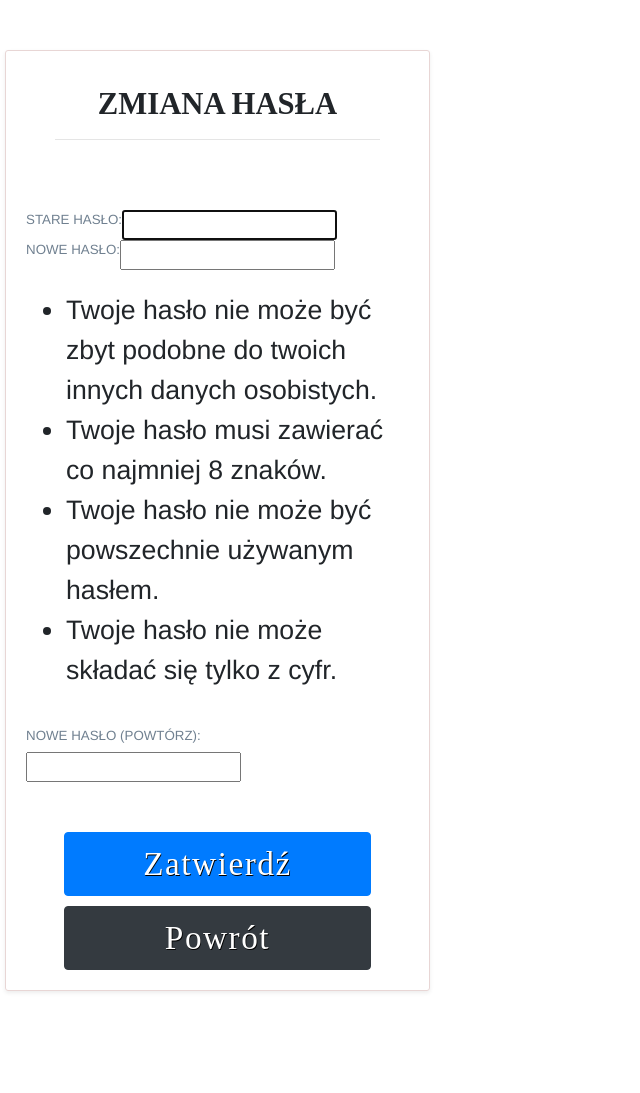
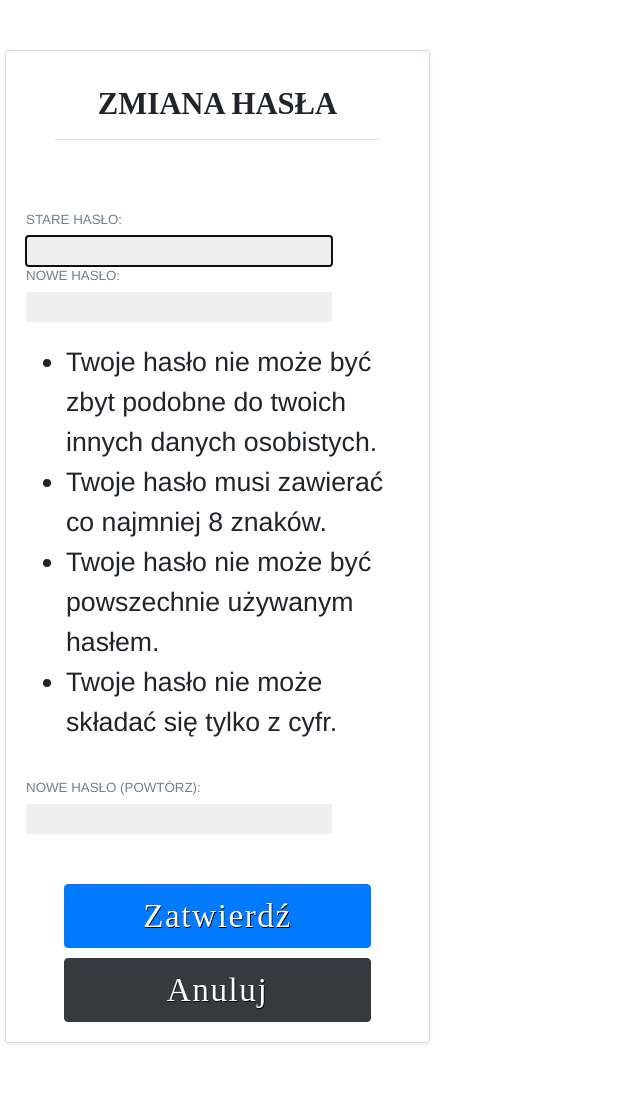
Before and after one commit to michal-kulikowski/SellManager, a Django app: page /dashboard/change-password in a window 1280 px wide. Shown: the part 100-1193 px from the top of the page, without its empty margins (0-640 px from the left). Before the commit the page ends 1092 px from the top, so only its background shows below. Run offline with Django 3.2, Linux system fonts and the light colour scheme; the visitor is signed in with stand-in values (Sample User, id 1); parts of the project's set-up code (start-up, migrations or seed data) failed here and were passed over; some libraries are stand-ins or nearby versions; some web fonts are replaced.

Commit message:
Wersja 0.121
- Poprawa szablonów

```diff
--- a/dashboard/templates/base-home.html
+++ b/dashboard/templates/base-home.html
@@ -9,6 +9,7 @@
     <link rel="stylesheet" href="https://stackpath.bootstrapcdn.com/bootstrap/4.1.3/css/bootstrap.min.css"
           integrity="sha384-MCw98/SFnGE8fJT3GXwEOngsV7Zt27NXFoaoApmYm81iuXoPkFOJwJ8ERdknLPMO" crossorigin="anonymous">
     <link href="{% static "css/base.css" %}" rel="stylesheet">
+    <link href="{% static "css/base2.css" %}" rel="stylesheet">
     <link href="{% static "css/dashboard.css" %}" rel="stylesheet">
     <link href="{% static "css/table.css" %}" rel="stylesheet">
     <link href="{% static "css/forms.css" %}" rel="stylesheet">
--- a/dashboard/templates/dashboard/change-password.html
+++ b/dashboard/templates/dashboard/change-password.html
@@ -1,21 +1,6 @@
 {% extends 'base-home.html' %}
 
 {% block head %}
-{% endblock %}
-
-
-
-{% block before_content %}
-    <div id="div_before_content">
-        <div id="div_logo"><a id="taj_logo" class="navbar-brand" href="#"><img src="/static/img/logo_TAJ.jpg"
-                                                                               alt="" style="width: 100%;"></a>
-        </div>
-        <div id="div_app_name"><h2 id="h2_app_name"></h2></div>
-
-    </div>
-    <hr id="home_hr" style="border-top: 1px solid #aaaaaa; margin-right: 10%; float: left">
-
-
 {% endblock %}
 
 {% block login-div %}
@@ -47,11 +32,11 @@
             {% csrf_token %}
             {{ form }}
 
-            <input style="margin-top: 50px;" type="submit"
-                      value="Zatwierdź" class="btn btn-primary button-detail button_form2">
-            <input style="margin-top: 10px;" type="mine"
+            <button style="margin-top: 50px;" type="submit"
+                    value="Zatwierdź" class="btn btn-primary button-detail button_form2">Zatwierdź</button>
+            <button style="margin-top: 10px;" type="mine"
                       onclick="window.history.back();"
-                      value="Powrót" class="btn btn-dark button-detail button_form2" readonly="readonly">
+                    value="Powrót" class="btn btn-dark button-detail button_form2" readonly="readonly">Anuluj</button>
         </form>
     </div>
     <div style="width: 100%; height: 50px; float: left"></div>
--- a/dashboard/templates/dashboard/employ_template.html
+++ b/dashboard/templates/dashboard/employ_template.html
@@ -6,7 +6,7 @@
 
 {% if request.user|has_group:"Instalatorzy" %}
     <p><a href="#" onclick="return brak_uprawnien()">Panel Lokalizacji</a></p>
-    <p><a href="{% url 'panel_lokalizacji:lokalizacje_list' %}">Panel instalatora</a></p>
+    <p><a href="{% url 'panel_instalatora:panel_instalatora' %}">Panel instalatora</a></p>
 {% endif %}
 
 <script>
```
